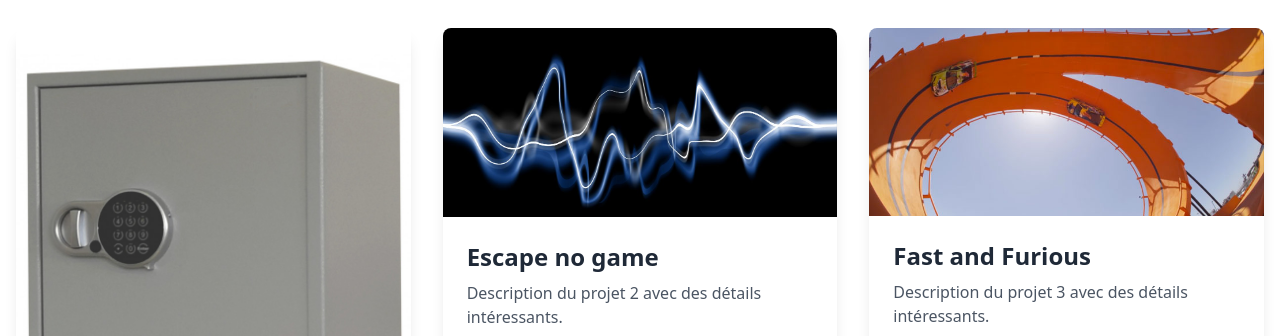
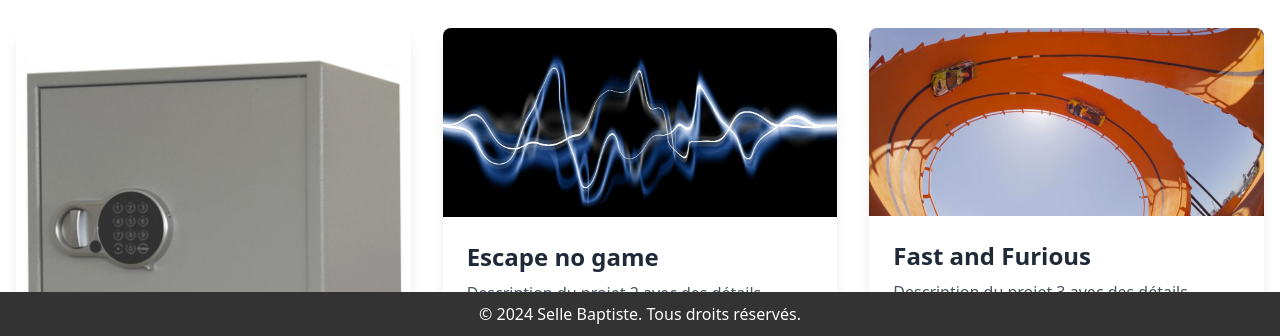
Before and after one commit to Lenomade27/Portfolio, a plain HTML site: page index.html in a window 1280 px wide. Shown: the part 464-800 px from the top of the page. Drawn offline with nearby package versions, Linux system fonts and the light colour scheme.

Commit message:
gestion footer

```diff
--- a/index.html
+++ b/index.html
@@ -272,7 +272,7 @@
     <section class="game_jam" id="game_jam"></section>
 
     <!-- Footer -->
-    <footer class="bg-gray-800 text-white text-center py-4">
+    <footer >
         <p>&copy; 2024 Selle Baptiste. Tous droits réservés.</p>
     </footer>
 
--- a/style.css
+++ b/style.css
@@ -1,4 +1,12 @@
-
+footer{
+    background-color: #333;
+    color: white;
+    text-align: center;
+    padding: 10px;
+    position: fixed;
+    bottom: 0;
+    width: 100%;
+}
 
 
 body {
```
